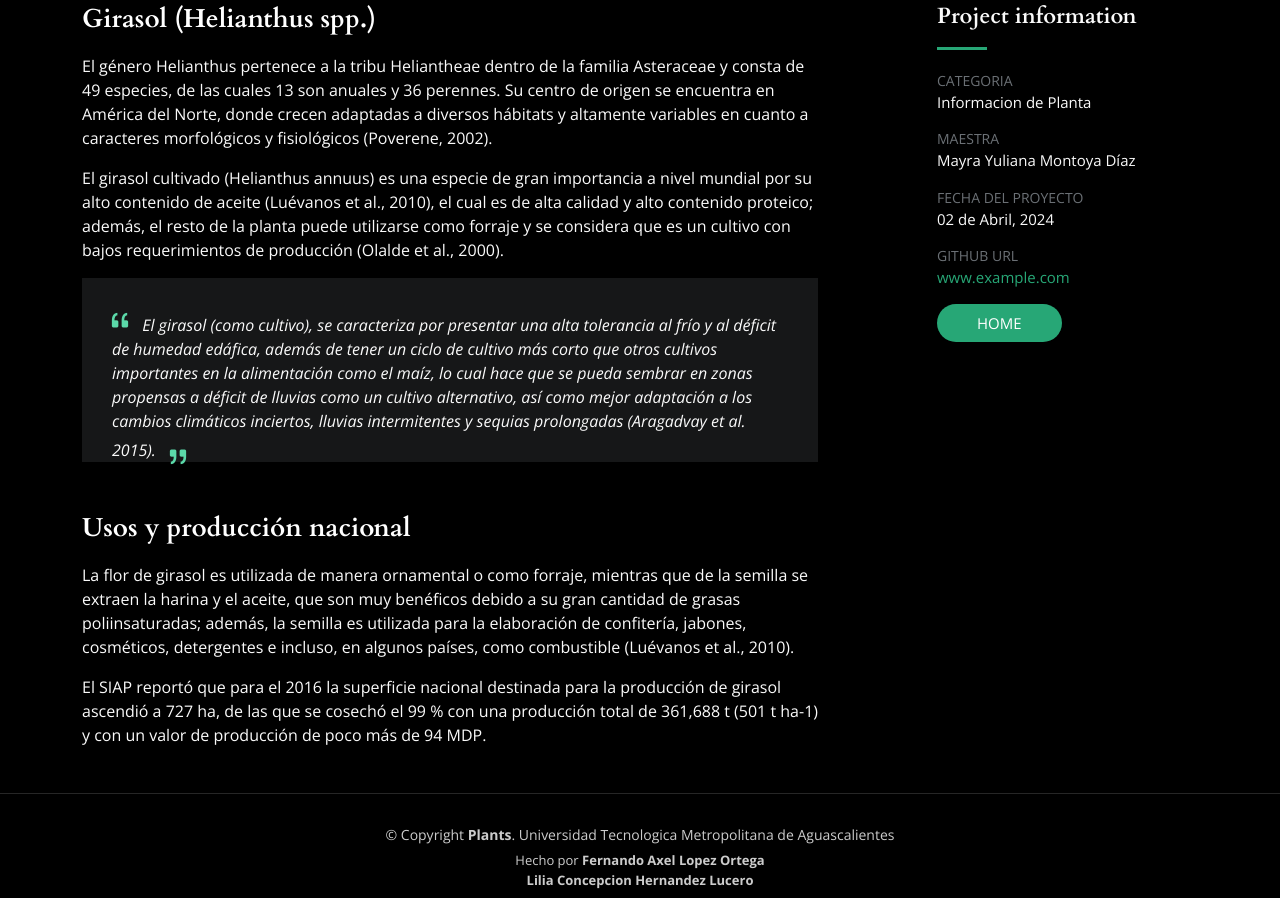
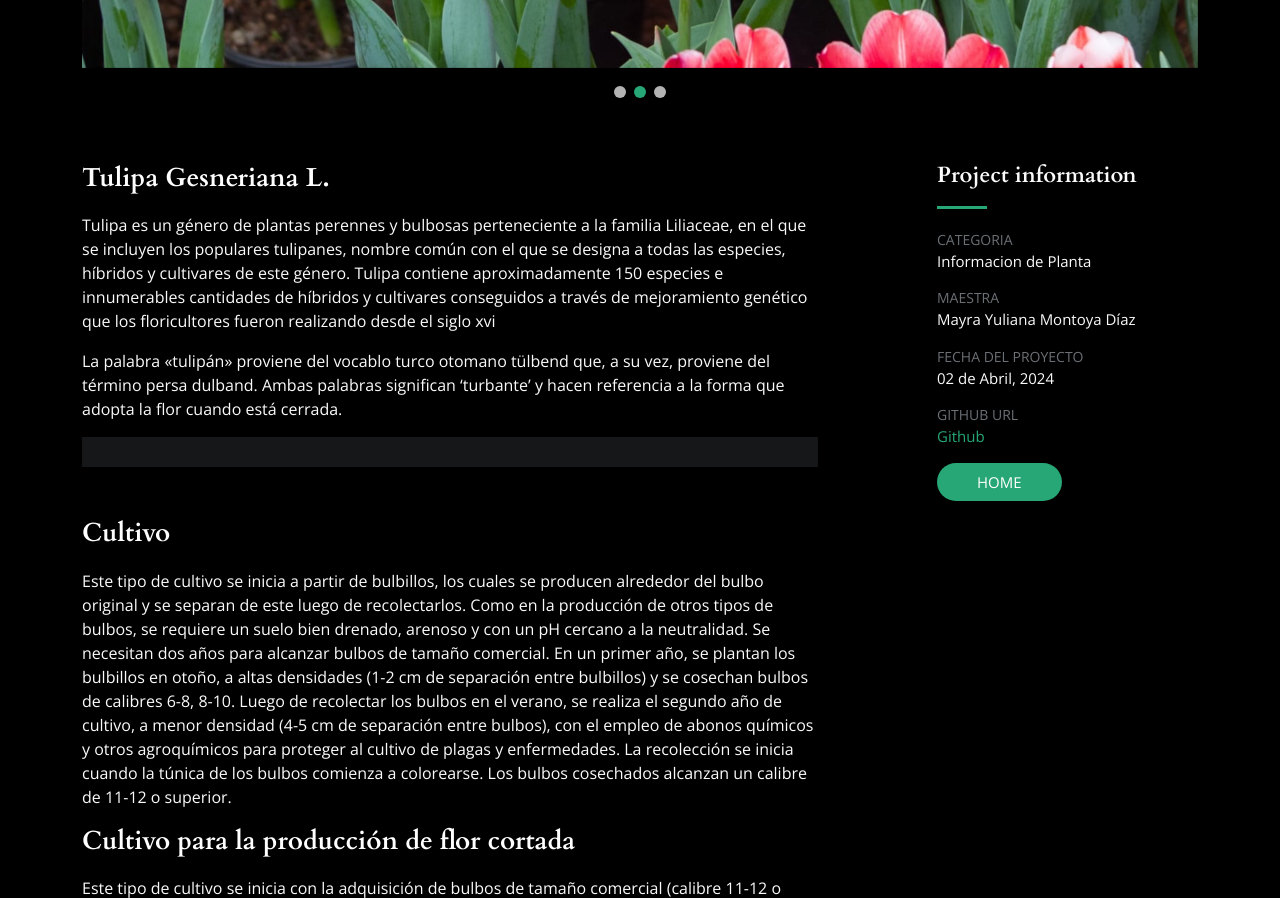
Before and after one commit to FernandoAxel/Proyecto_Plantas_QR_Host2, a plain HTML site: page gallery-single8.html in a window 1280 px wide. Shown: the part 978-1876 px from the top of the page. Drawn offline with nearby package versions, Linux system fonts and the light colour scheme.

Commit message:
Tulipan y commit final

```diff
--- a/gallery-single8.html
+++ b/gallery-single8.html
@@ -50,7 +50,7 @@
         <a href="#" class="twitter"><i class="bi bi-twitter"></i></a>
         <a href="#" class="facebook"><i class="bi bi-facebook"></i></a>
         <a href="#" class="instagram"><i class="bi bi-instagram"></i></a>
-        <a href="#" class="linkedin"><i class="bi bi-linkedin"></i></i></a>
+
       </div>
       <i class="mobile-nav-toggle mobile-nav-show bi bi-list"></i>
       <i class="mobile-nav-toggle mobile-nav-hide d-none bi bi-x"></i>
@@ -65,7 +65,7 @@
       <div class="container position-relative">
         <div class="row d-flex justify-content-center">
           <div class="col-lg-6 text-center">
-            <h2>Girasol</h2>
+            <h2>Tulipa</h2>
 
           </div>
         </div>
@@ -81,13 +81,13 @@
             <div class="swiper-wrapper align-items-center">
 
               <div class="swiper-slide">
-                <img src="assets/img/gira3.jpg" alt="">
+                <img src="assets/img/tulipan1.jpg" alt="">
               </div>
               <div class="swiper-slide">
-                <img src="assets/img/istockphoto-680776044-612x612.jpg" alt="">
+                <img src="assets/img/tulipan2.jpeg" alt="">
               </div>
               <div class="swiper-slide">
-                <img src="assets/img/campos-girasoles_98.webp" alt="">
+                <img src="assets/img/tulipan3.jpeg" alt="">
               </div>
 
 
@@ -103,32 +103,29 @@
 
           <div class="col-lg-8">
             <div class="portfolio-description">
-              <h2>Girasol (Helianthus spp.)</h2>
+              <h2>Tulipa Gesneriana L.</h2>
               <p>
-                El género Helianthus pertenece a la tribu Heliantheae dentro de la familia Asteraceae y consta de 49 especies, de las cuales 13 son anuales y 36 perennes. Su centro de origen se encuentra en América del Norte, donde crecen adaptadas a diversos hábitats y altamente variables en cuanto a caracteres morfológicos y fisiológicos (Poverene, 2002).
+                Tulipa es un género de plantas perennes y bulbosas perteneciente a la familia Liliaceae, en el que se incluyen los populares tulipanes, nombre común con el que se designa a todas las especies, híbridos y cultivares de este género. Tulipa contiene aproximadamente 150 especies e innumerables cantidades de híbridos y cultivares conseguidos a través de mejoramiento genético que los floricultores fueron realizando desde el siglo xvi
               </p>
               <p>
-                El girasol cultivado (Helianthus annuus) es una especie de gran importancia a nivel mundial por su alto contenido de aceite (Luévanos et al., 2010), el cual es de alta calidad y alto contenido proteico; además, el resto de la planta puede utilizarse como forraje y se considera que es un cultivo con bajos requerimientos de producción (Olalde et al., 2000).
+                La palabra «tulipán» proviene del vocablo turco otomano tülbend que, a su vez, proviene del término persa dulband. Ambas palabras significan ‘turbante’ y hacen referencia a la forma que adopta la flor cuando está cerrada.
               </p>
 
               <div class="testimonial-item">
-                <p>
-                  <i class="bi bi-quote quote-icon-left"></i>
-                  El girasol (como cultivo), se caracteriza por presentar una alta tolerancia al frío y al déficit de humedad edáfica, además de tener un ciclo de cultivo más corto que otros cultivos importantes en la alimentación como el maíz, lo cual hace que se pueda sembrar en zonas propensas a déficit de lluvias como un cultivo alternativo, así como mejor adaptación a los cambios climáticos inciertos, lluvias intermitentes y sequias prolongadas (Aragadvay et al. 2015).
-                  <i class="bi bi-quote quote-icon-right"></i>
-                </p>
+
                 <div>
 
 
                 </div>
               </div>
-              <h2>Usos y producción nacional</h2>
+              <h2>Cultivo</h2>
 
               <p>
-                La flor de girasol es utilizada de manera ornamental o como forraje, mientras que de la semilla se extraen la harina y el aceite, que son muy benéficos debido a su gran cantidad de grasas poliinsaturadas; además, la semilla es utilizada para la elaboración de confitería, jabones, cosméticos, detergentes e incluso, en algunos países, como combustible (Luévanos et al., 2010).
+                Este tipo de cultivo se inicia a partir de bulbillos, los cuales se producen alrededor del bulbo original y se separan de este luego de recolectarlos. Como en la producción de otros tipos de bulbos, se requiere un suelo bien drenado, arenoso y con un pH cercano a la neutralidad. Se necesitan dos años para alcanzar bulbos de tamaño comercial. En un primer año, se plantan los bulbillos en otoño, a altas densidades (1-2 cm de separación entre bulbillos) y se cosechan bulbos de calibres 6-8, 8-10. Luego de recolectar los bulbos en el verano, se realiza el segundo año de cultivo, a menor densidad (4-5 cm de separación entre bulbos), con el empleo de abonos químicos y otros agroquímicos para proteger al cultivo de plagas y enfermedades. La recolección se inicia cuando la túnica de los bulbos comienza a colorearse. Los bulbos cosechados alcanzan un calibre de 11-12 o superior.
                 <p>
-                  El SIAP reportó que para el 2016 la superficie nacional destinada para la producción de girasol ascendió a 727 ha, de las que se cosechó el 99 % con una producción total de 361,688 t (501 t ha-1) y con un valor de producción de poco más de 94 MDP.
-              </p>
+                  <h2>Cultivo para la producción de flor cortada</h2>
+                  Este tipo de cultivo se inicia con la adquisición de bulbos de tamaño comercial (calibre 11-12 o superiores) y la plantación de los mismos en el otoño. Se deben utilizar suelos arenosos y bien drenados. Los bulbos se plantan en líneas con los bulbos separados a 5 cm entre sí y a una profundidad de 4-5 cm. La recolección de las flores se realiza cuando en los pimpollos sean apenas visibles el color de los pétalos. Para la recolección se suele arrancar la planta entera (tallo floral, bulbo y raíz) y se corta el pedicelo floral lo más cerca posible de la base del bulbo para, de ese modo, lograr «flores» de mayor longitud, las cuales son más apreciadas por los consumidores. Los tallos florales se colocan en recipientes con agua dentro de cámaras frigoríficas a 4-5 °C hasta su venta.
+                </p>
 
 
             </div>
@@ -141,7 +138,7 @@
                 <li><strong>Categoria</strong> <span>Informacion de Planta</span></li>
                 <li><strong>Maestra</strong> <span>Mayra Yuliana Montoya Díaz</span></li>
                 <li><strong>Fecha del Proyecto</strong> <span>02 de Abril, 2024</span></li>
-                <li><strong>GitHub URL</strong> <a href="#">www.example.com</a></li>
+                <li><strong>GitHub URL</strong> <a href="https://github.com/FernandoAxel/Proyecto_Plantas_QR_Host2.git">Github</a></li>
                 <li><a href="index.html" class="btn-visit align-self-start">HOME</a></li>
               </ul>
             </div>
```
Also changed, not shown: gallery-single.html (+2 -2 lines), gallery-single2.html (+2 -2 lines), gallery-single3.html (+2 -2 lines), gallery-single4.html (+2 -2 lines), gallery-single5.html (+2 -2 lines), gallery-single6.html (+2 -2 lines), gallery-single7.html (+2 -2 lines), assets/img/tulipan1.jpg (added), assets/img/tulipan2.jpeg (added), assets/img/tulipan3.jpeg (added).
